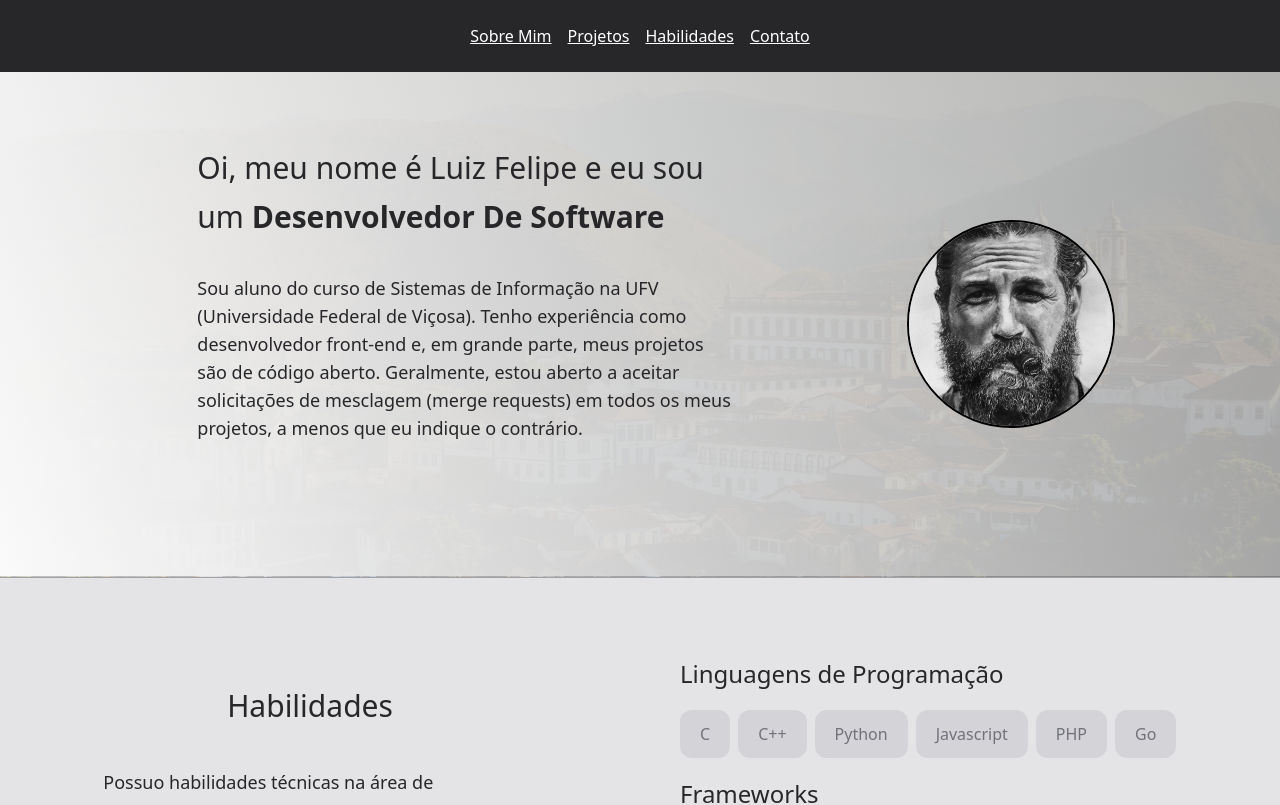
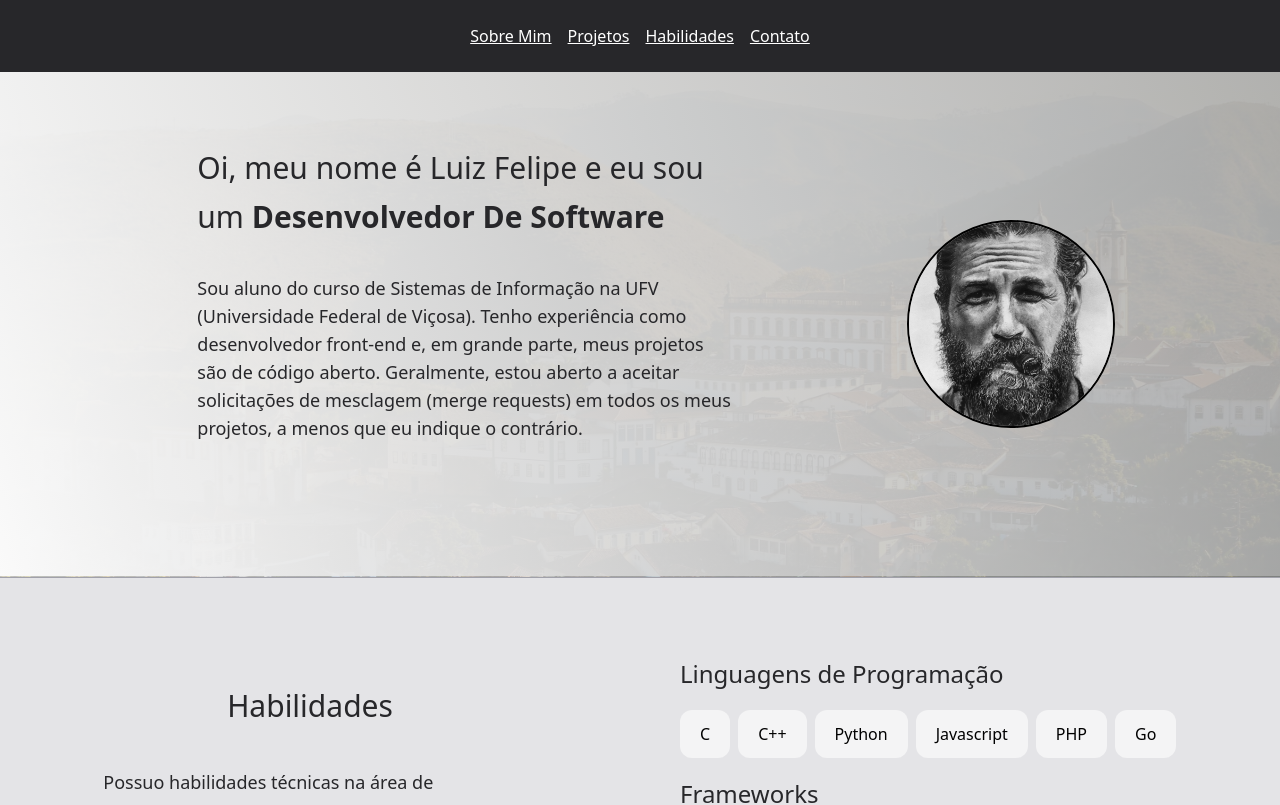
Before and after one commit to luizvilasboas/olooeez.gitlab.io, a React (Create React App) app: page / in a window 1280 px wide. Shown: the top 805 px of the page. Built offline with nearby package versions, Linux system fonts and the light colour scheme; some icons are missing.

Commit message:
Update skills bubble bg color to match with projects

```diff
--- a/src/components/Skills.js
+++ b/src/components/Skills.js
@@ -41,7 +41,7 @@ const Skills = () => {
               {category.skills.map((skill, skillIndex) => (
                 <li
                   key={skillIndex}
-                  className='bg-zinc-300 py-3 px-5 rounded-xl text-zinc-500'
+                  className='bg-zinc-100 py-3 px-5 rounded-xl'
                 >
                   {skill}
                 </li>
```
